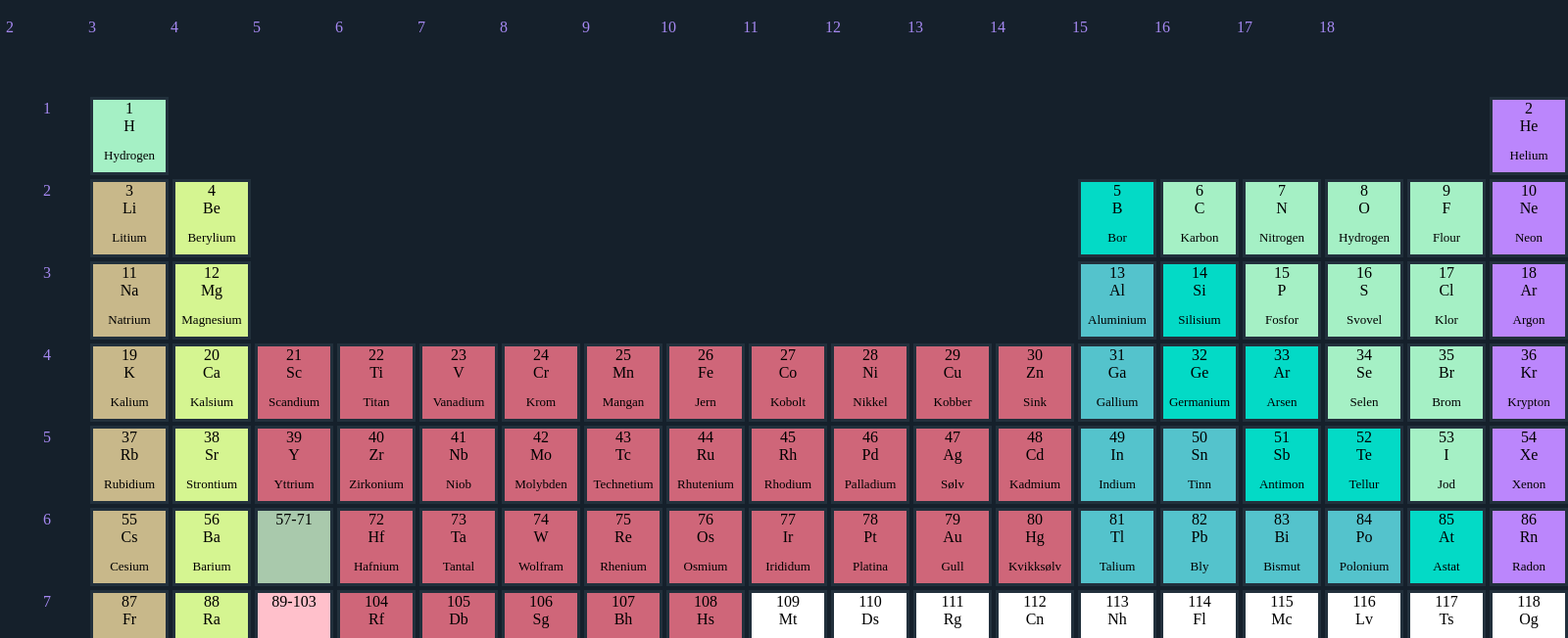
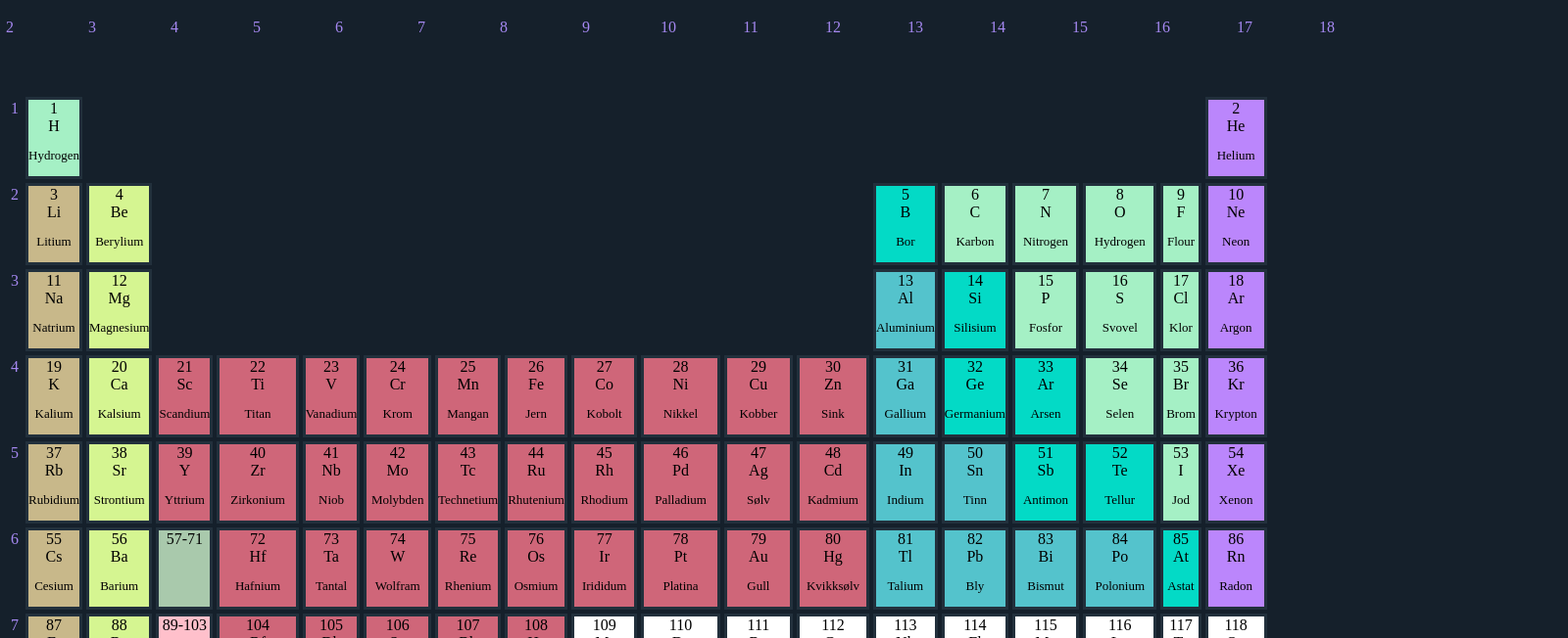
Before and after one commit to Atle-Skjelbred/It1, a plain HTML site: page Gridermo.html in a window 1280 px wide. Shown: the part 85-737 px from the top of the page at 98% size, 1600 px wide, since content can reach past the window. Drawn offline with Linux system fonts and the light colour scheme.

Commit message:
Update Gridermo.css

```diff
--- a/Gridermo.css
+++ b/Gridermo.css
@@ -4,9 +4,9 @@
 
 section{
     display: grid;
-    grid-template-columns: repeat(19,80px);
+    grid-template-columns: repeat(19,1fr);
     gap: 4px;
-    grid-template-rows: repeat(7,80px);
+    grid-template-rows: repeat(7,1fr);
     text-align: center;
 
 
```
